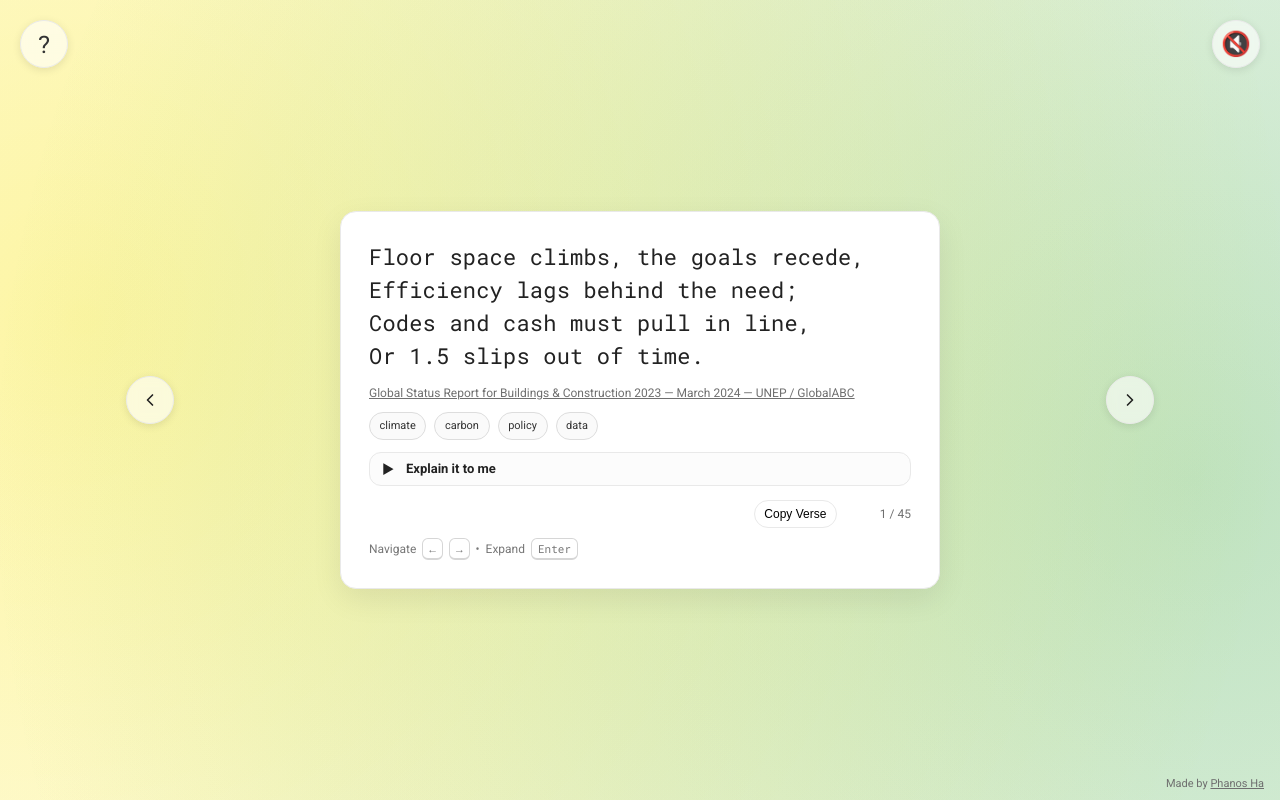
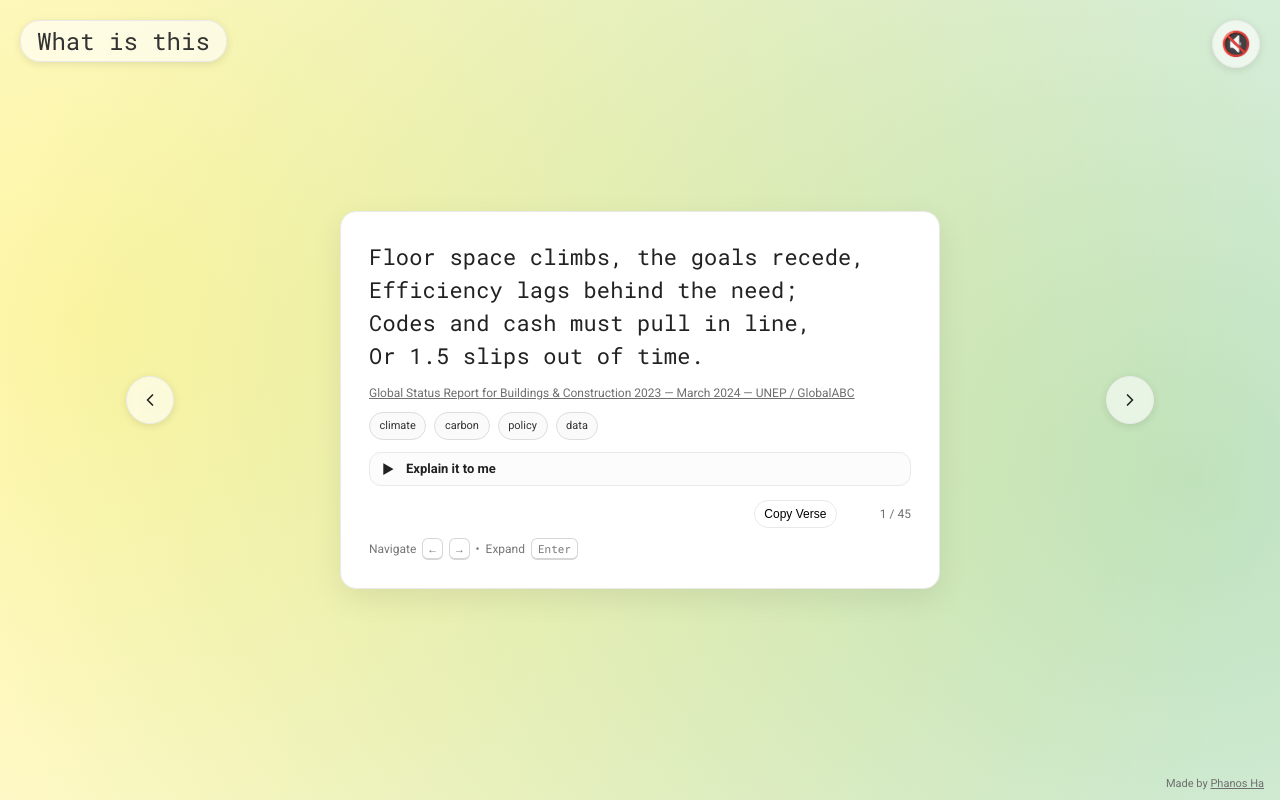
Before and after one commit to phanosh/maybe-this-sticks, a plain HTML site: page index.html in a window 1280 px wide. Drawn offline with Linux system fonts and the light colour scheme.

Commit message:
blabalbabla

```diff
--- a/index.html
+++ b/index.html
@@ -182,9 +182,6 @@
       left: 20px;
       z-index: 1000;
       cursor: pointer;
-      width: 48px;
-      height: 48px;
-      border-radius: 50%;
       border: 1px solid var(--line);
       background: rgba(255, 255, 255, 0.6);
       backdrop-filter: blur(6px);
@@ -196,6 +193,8 @@
       justify-content: center;
       line-height: 1;
       color: #333;
+      border-radius: 20px;
+      padding: 8px 16px;
     }
     #about-btn:hover {
       box-shadow: var(--shadow-hover);
@@ -355,7 +354,7 @@
 </head>
 <body>
 
-  <button id="about-btn" title="What is this?">?</button>
+  <button id="about-btn" title="What is this?">What is this</button>
 
   <audio id="background-audio" autoplay loop>
     <source src="aphextwin.mp3" type="audio/mpeg">
```
